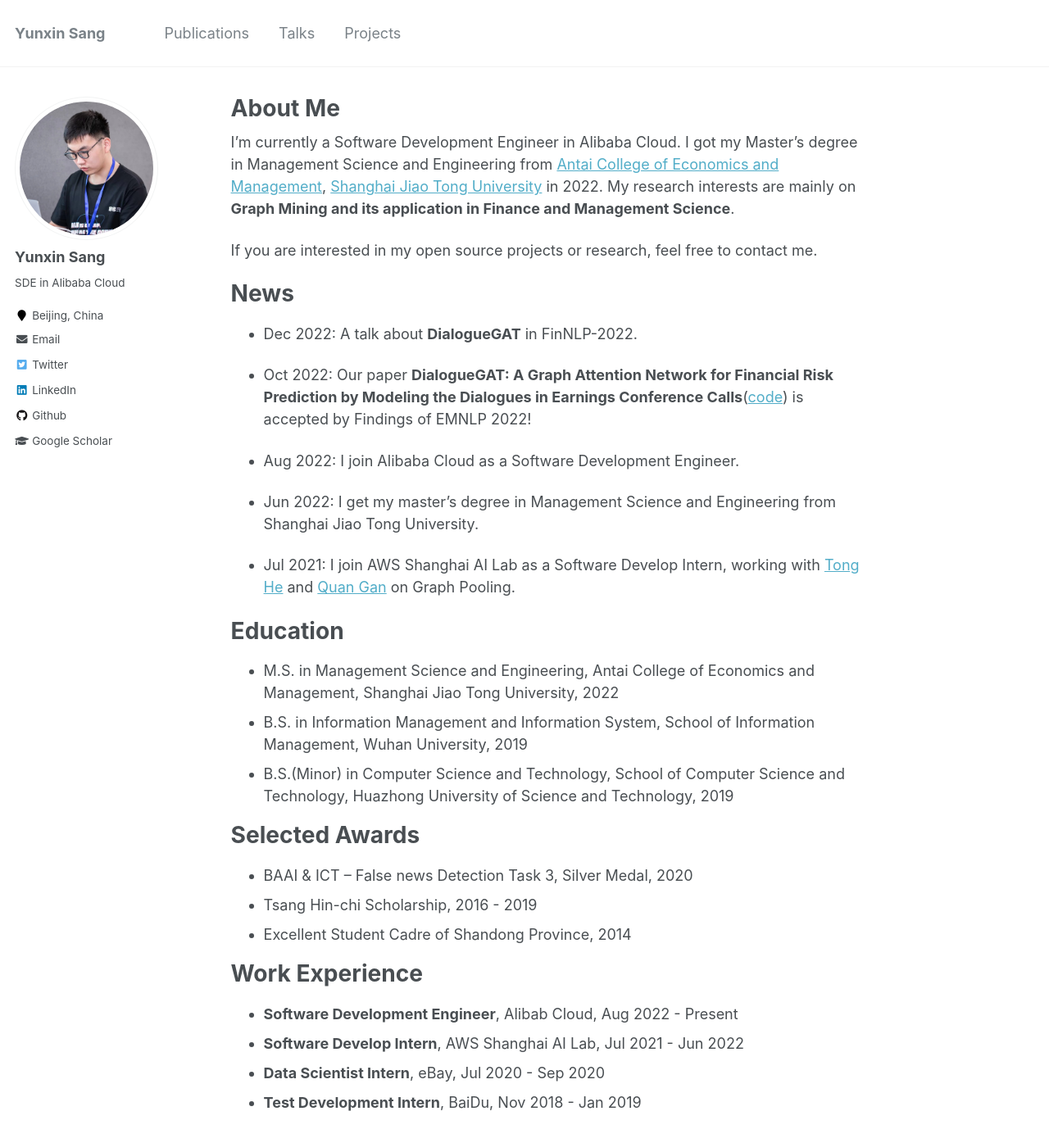
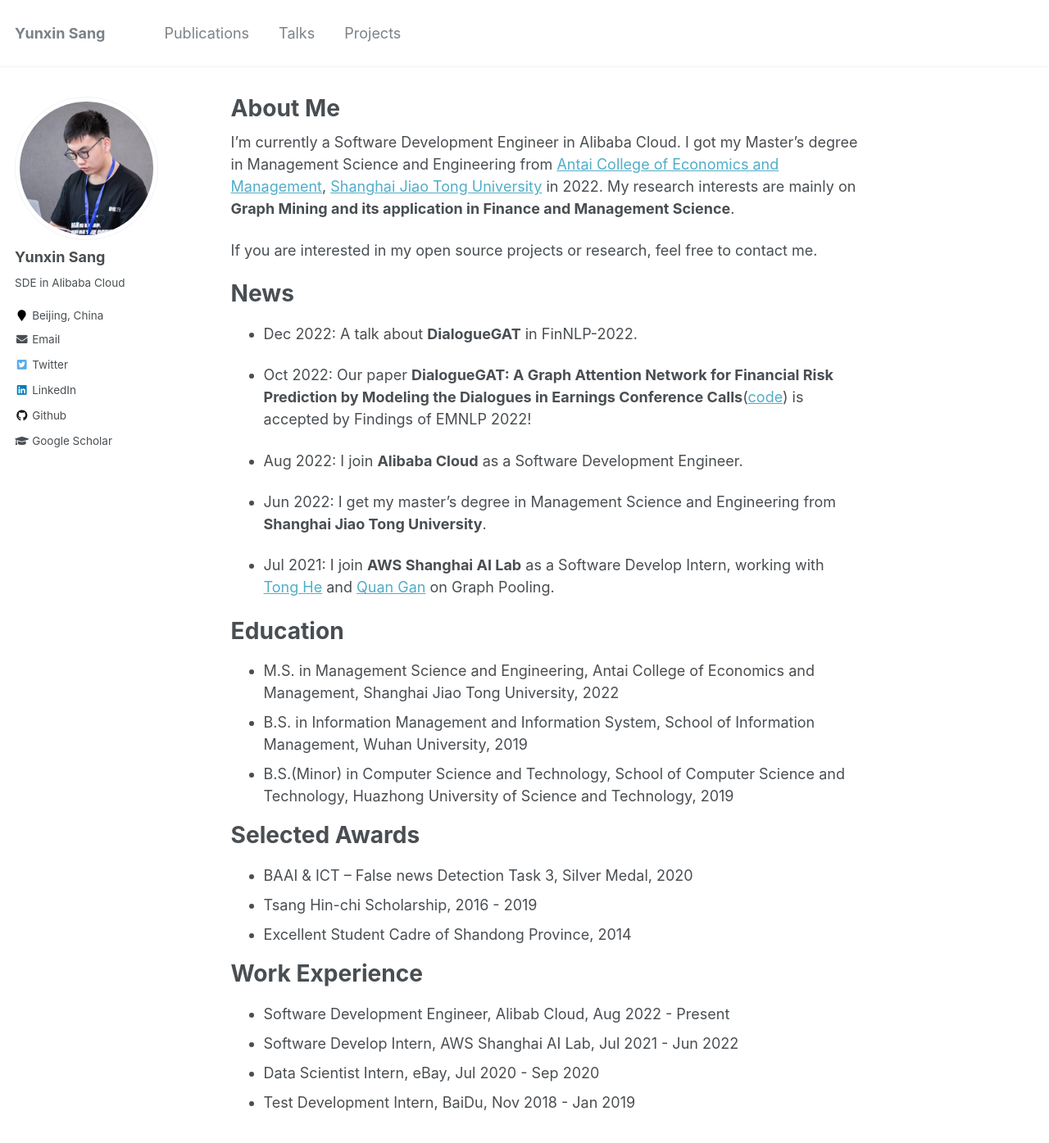
Before and after one commit to sangyx/sangyx.github.io, a Jekyll site: the page built from _pages/about.md, in a window 1280 px wide and 1400 px high. Shown: the top 1395 px of the window at 82% size. Built offline with Jekyll 4.4.1, drawn with Linux system fonts in a browser that asks for light colours.

Commit message:
update news

```diff
--- a/_pages/about.md
+++ b/_pages/about.md
@@ -18,11 +18,11 @@
 
 - Oct 2022: Our paper **DialogueGAT: A Graph Attention Network for Financial Risk Prediction by Modeling the Dialogues in Earnings Conference Calls**([code](https://github.com/sangyx/DialogueGAT)) is accepted by Findings of EMNLP 2022!
 
-- Aug 2022: I join Alibaba Cloud as a Software Development Engineer.
+- Aug 2022: I join **Alibaba Cloud** as a Software Development Engineer.
 
-- Jun 2022: I get my master's degree in Management Science and Engineering from Shanghai Jiao Tong University.
+- Jun 2022: I get my master's degree in Management Science and Engineering from **Shanghai Jiao Tong University**.
 
-- Jul 2021: I join AWS Shanghai AI Lab as a Software Develop Intern, working with [Tong He](https://hetong007.github.io/) and [Quan Gan](https://www.amazon.science/author/quan-gan) on Graph Pooling.
+- Jul 2021: I join **AWS Shanghai AI Lab** as a Software Develop Intern, working with [Tong He](https://hetong007.github.io/) and [Quan Gan](https://www.amazon.science/author/quan-gan) on Graph Pooling.
 
 # Education
 
@@ -37,7 +37,7 @@
 
 # Work Experience
 
-- **Software Development Engineer**, Alibab Cloud, Aug 2022 - Present
-- **Software Develop Intern**, AWS Shanghai AI Lab, Jul 2021 - Jun 2022
-* **Data Scientist Intern**, eBay, Jul 2020 - Sep 2020
-* **Test Development Intern**, BaiDu, Nov 2018 - Jan 2019
+- Software Development Engineer, Alibab Cloud, Aug 2022 - Present
+- Software Develop Intern, AWS Shanghai AI Lab, Jul 2021 - Jun 2022
+- Data Scientist Intern, eBay, Jul 2020 - Sep 2020
+- Test Development Intern, BaiDu, Nov 2018 - Jan 2019
```
